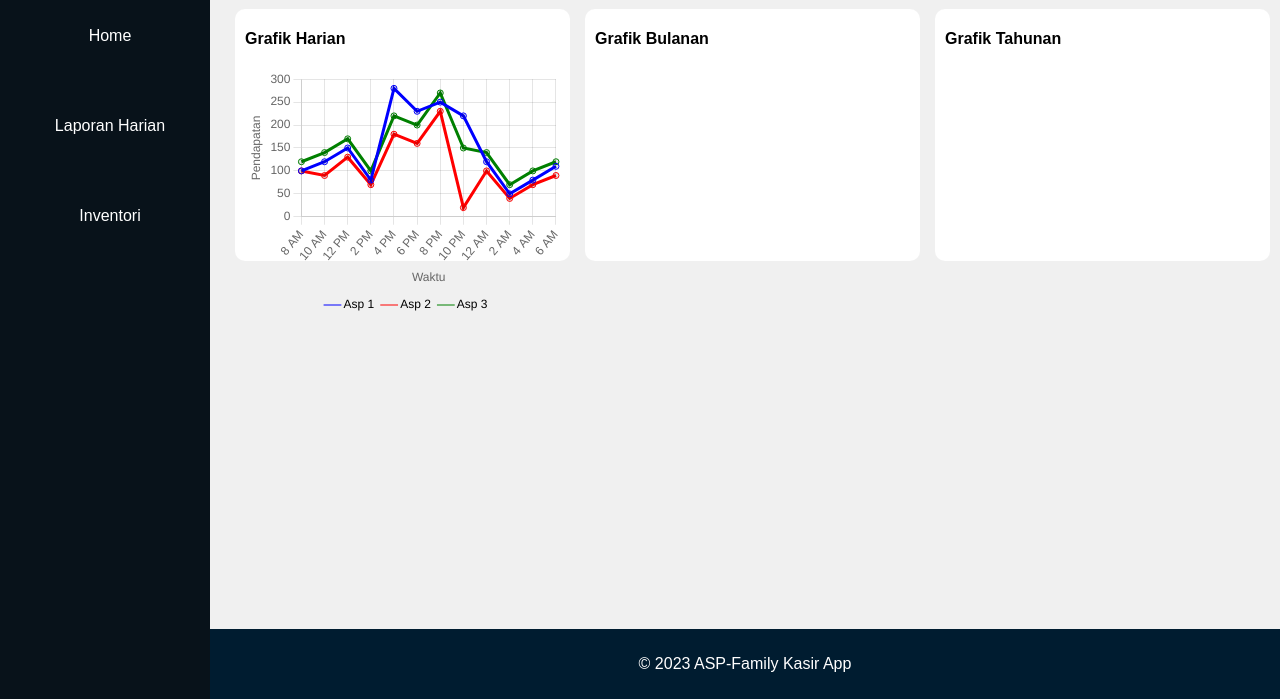
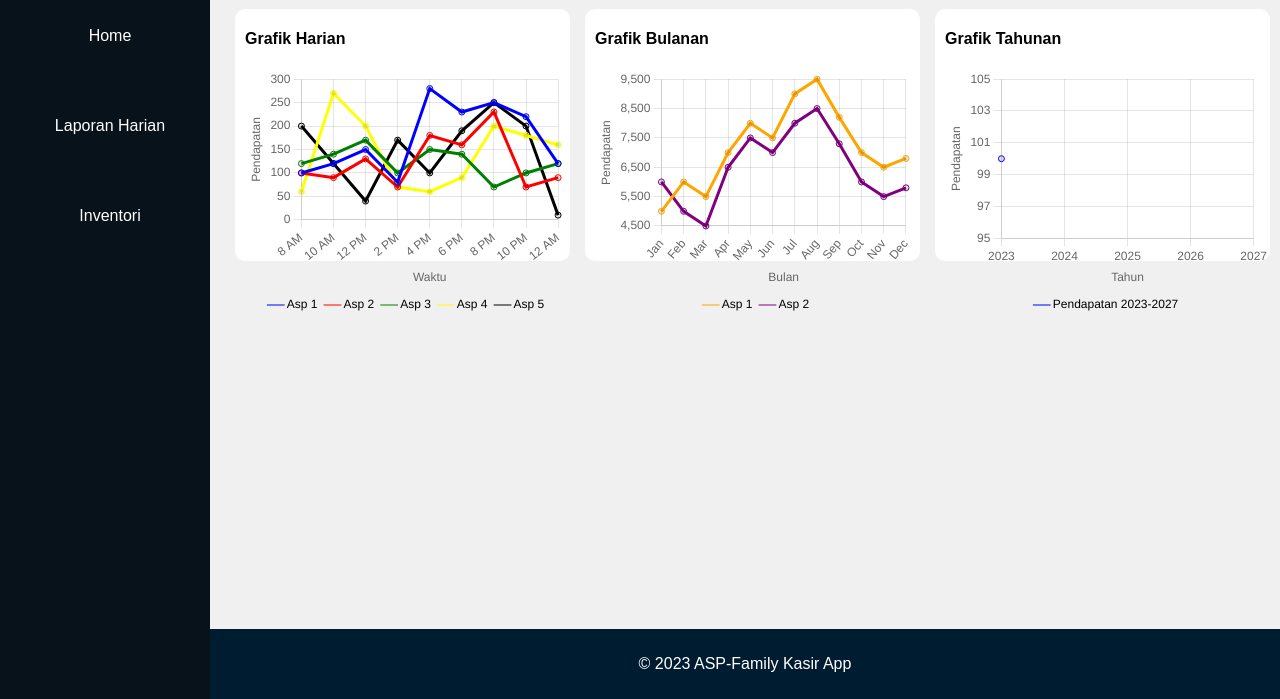
Before and after one commit to AhmadR0/asp-kasir002, a plain HTML site: page laporan.html in a window 1280 px wide. Shown: the part 101-800 px from the top of the page. Drawn offline with nearby package versions, Linux system fonts and the light colour scheme.

Commit message:
penambahan grafik bulanan & tahunan

```diff
--- a/Grafik.js
+++ b/Grafik.js
@@ -1,26 +1,38 @@
 const ctx = document.getElementById('lineChart').getContext('2d');
 
 const data = {
-  labels: ['8 AM', '10 AM', '12 PM', '2 PM', '4 PM', '6 PM', '8 PM', '10 PM', '12 AM', '2 AM', '4 AM', '6 AM'],
+  labels: ['8 AM', '10 AM', '12 PM', '2 PM', '4 PM', '6 PM', '8 PM', '10 PM', '12 AM'],
   datasets: [
     {
       label: 'Asp 1',
-      data: [100, 120, 150, 80, 280, 230, 250, 220, 120, 50, 80, 110],
+      data: [100, 120, 150, 80, 280, 230, 250, 220, 120],
       borderColor: 'blue',
       fill: false,
     },
     {
       label: 'Asp 2',
-      data: [100, 90, 130, 70, 180, 160, 230, 20, 100, 40, 70, 90],
+      data: [100, 90, 130, 70, 180, 160, 230, 70, 90],
       borderColor: 'red',
       fill: false,
     },
     {
       label: 'Asp 3',
-      data: [120, 140, 170, 100, 220, 200, 270, 150, 140, 70, 100, 120],
+      data: [120, 140, 170, 100, 150, 140, 70, 100, 120],
       borderColor: 'green',
       fill: false,
     },
+    {
+      label: 'Asp 4',
+      data: [60, 270, 200, 70, 60, 90, 200, 180, 160],
+      borderColor: 'yellow',
+      fill: false,
+    },
+    {
+      label: 'Asp 5',
+      data: [200, 120, 40, 170, 100, 190, 250, 200, 10],
+      borderColor: 'black',
+      fill: false,
+    }
   ]
 };
 
@@ -79,3 +91,150 @@ const lineChart = new Chart(ctx, {
   data: data,
   options: options
 });
+
+const monthlyIncomeCtx = document.getElementById('monthlyIncomeChart').getContext('2d');
+
+const monthlyIncomeData = {
+    labels: ['Jan', 'Feb', 'Mar', 'Apr', 'May', 'Jun', 'Jul', 'Aug', 'Sep', 'Oct', 'Nov', 'Dec'],
+    datasets: [
+        {
+            label: 'Asp 1',
+            data: [5000, 6000, 5500, 7000, 8000, 7500, 9000, 9500, 8200, 7000, 6500, 6800],
+            borderColor: 'orange',
+            fill: false,
+          },
+          {
+            label: 'Asp 2',
+            data: [6000, 5000, 4500, 6500, 7500, 7000, 8000, 8500, 7300, 6000, 5500, 5800],
+            borderColor: 'purple',
+            fill: false,
+          },
+    ]
+  };
+
+
+const monthlyIncomeOptions = {
+  responsive: true,
+  maintainAspectRatio: false,
+  scales: {
+    x: {
+      display: true,
+      title: {
+        display: true,
+        text: 'Bulan'
+      }
+    },
+    y: {
+      display: true,
+      title: {
+        display: true,
+        text: 'Pendapatan'
+      }
+    }
+  },
+  plugins: {
+    legend: {
+      display: true,
+      position: 'bottom',
+      labels: {
+        boxWidth: 10,
+        padding: 10,
+        usePointStyle: true,
+        generateLabels: function (chart) {
+          const data = chart.data;
+          if (data.labels.length && data.datasets.length) {
+            return data.datasets.map((dataset, i) => ({
+              text: dataset.label,
+              fillStyle: dataset.borderColor,
+              hidden: !chart.isDatasetVisible(i),
+              lineCap: 'round',
+              lineDash: dataset.borderDash,
+              lineDashOffset: dataset.borderDashOffset,
+              lineJoin: 'round',
+              lineWidth: dataset.borderWidth,
+              strokeStyle: dataset.borderColor,
+              pointStyle: 'line',
+            }));
+          }
+          return [];
+        },
+      },
+    },
+  }
+};
+
+const monthlyIncomeChart = new Chart(monthlyIncomeCtx, {
+  type: 'line',
+  data: monthlyIncomeData,
+  options: monthlyIncomeOptions
+});
+
+const ctxTahunan = document.getElementById('laporanTahunan').getContext('2d');
+
+const dataTahunan = {
+  labels: ['2023', '2024', '2025', '2026', '2027'],
+  datasets: [
+    {
+      label: 'Pendapatan 2023-2027',
+      data: [100, null, null, null, null], // Data hanya ada untuk tahun 2023, tahun-tahun berikutnya diatur menjadi null
+      borderColor: 'blue',
+      fill: false,
+    },
+  ]
+};
+
+const optionsTahunan = {
+  responsive: true,
+  maintainAspectRatio: false,
+  scales: {
+    x: {
+      display: true,
+      title: {
+        display: true,
+        text: 'Tahun'
+      }
+    },
+    y: {
+      display: true,
+      title: {
+        display: true,
+        text: 'Pendapatan'
+      }
+    }
+  },
+  plugins: {
+    legend: {
+      display: true,
+      position: 'bottom',
+      labels: {
+        boxWidth: 10,
+        padding: 10,
+        usePointStyle: true,
+        generateLabels: function (chart) {
+          const data = chart.data;
+          if (data.labels.length && data.datasets.length) {
+            return data.datasets.map((dataset, i) => ({
+              text: dataset.label,
+              fillStyle: dataset.borderColor,
+              hidden: !chart.isDatasetVisible(i),
+              lineCap: 'round',
+              lineDash: dataset.borderDash,
+              lineDashOffset: dataset.borderDashOffset,
+              lineJoin: 'round',
+              lineWidth: dataset.borderWidth,
+              strokeStyle: dataset.borderColor,
+              pointStyle: 'line',
+            }));
+          }
+          return [];
+        },
+      },
+    },
+  }
+};
+
+const laporanTahunan = new Chart(ctxTahunan, {
+  type: 'line',
+  data: dataTahunan,
+  options: optionsTahunan
+});
--- a/laporan.html
+++ b/laporan.html
@@ -34,9 +34,11 @@
                 </div>
                 <div class="card-box-grafik">
                     <h4>Grafik Bulanan</h4>
+                    <canvas id="monthlyIncomeChart"></canvas>
                 </div>
                 <div class="card-box-grafik">
                     <h4>Grafik Tahunan</h4>
+                    <canvas id="laporanTahunan"></canvas>
                 </div>
            </section>
 
```
